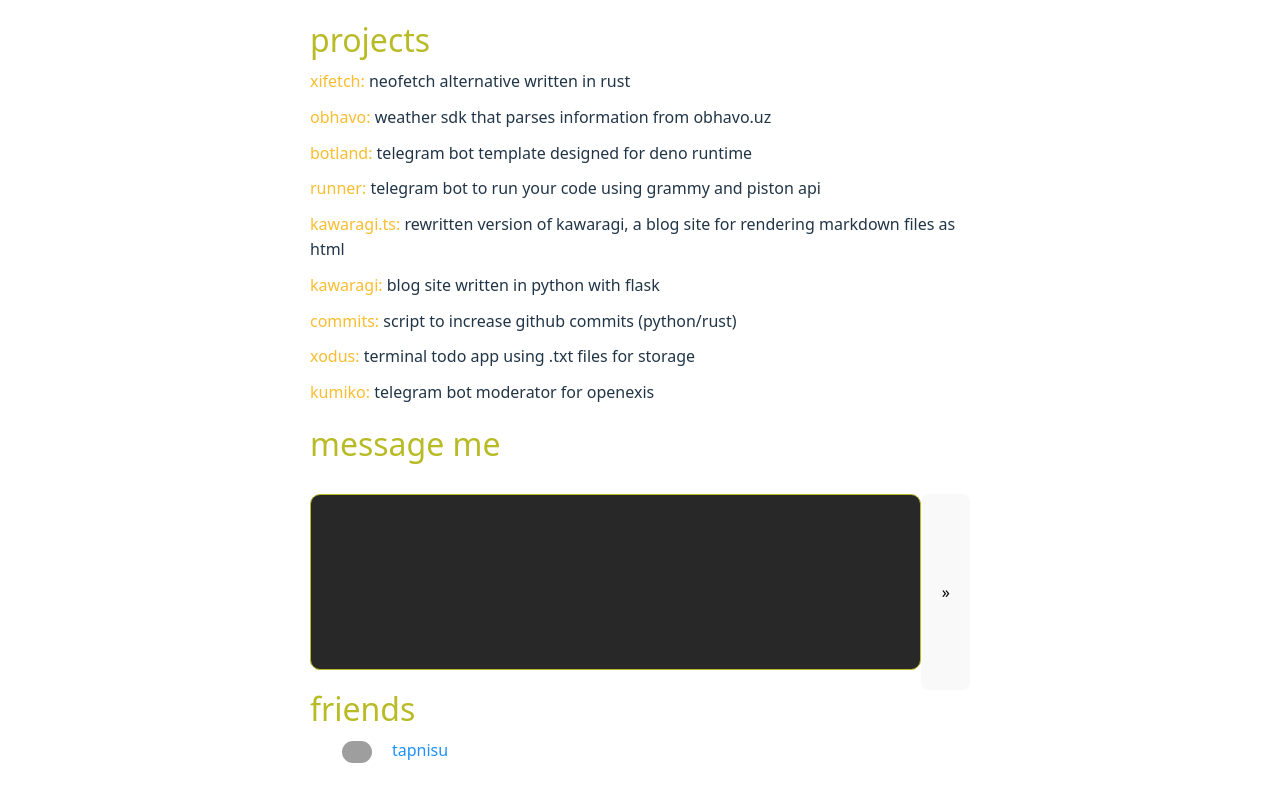
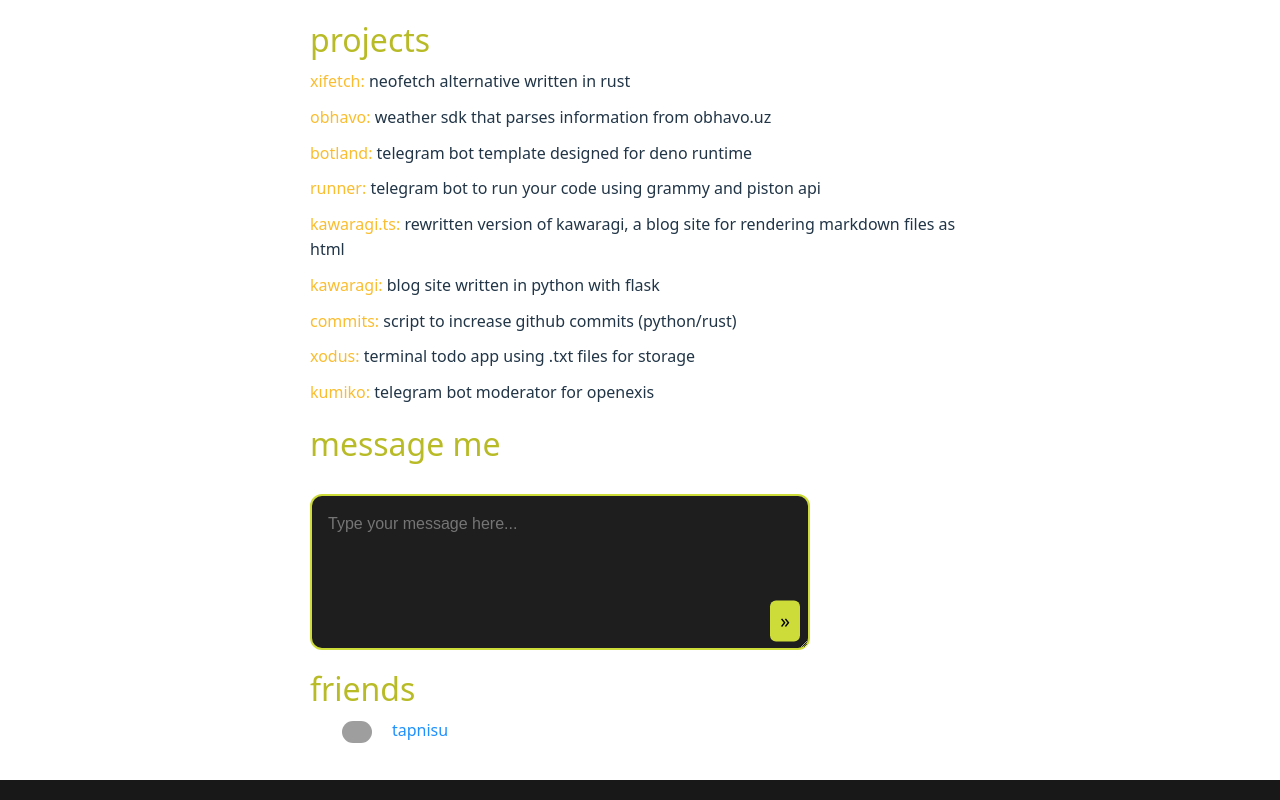
Before and after one commit to ae5259/humble, a React (Vite) app: page / in a window 1280 px wide. Shown: the part 651-1451 px from the top of the page. Built offline with nearby package versions, Linux system fonts and the light colour scheme; grey boxes are pictures that could not be loaded.

Commit message:
fix: make button better

```diff
--- a/src/App.css
+++ b/src/App.css
@@ -192,3 +192,55 @@ textarea {
 p, li {
   line-height: 1.6;
 }
+
+.textme {
+  position: relative;
+  width: 100%;
+  max-width: 500px;
+}
+
+.textarea {
+  width: 100%;
+  padding: 1rem;
+  padding-right: 3rem; /* space for the button */
+  font-size: 1rem;
+  border: 2px solid #cddc39;
+  border-radius: 0.75rem;
+  background-color: #1e1e1e;
+  color: #fff;
+  box-sizing: border-box;
+  resize: vertical;
+}
+
+.send {
+  position: absolute;
+  top: 65%;
+  right: 10px;
+  transform: translateY(-50%);
+  background-color: #cddc39;
+  color: #000;
+  font-size: 1.2rem;
+  border: none;
+  border-radius: 6px;
+  padding: 6px 10px;
+  cursor: pointer;
+}
+
+@media (max-width: 480px) {
+  .textarea {
+    font-size: 0.95rem;
+  }
+
+  .send {
+    font-size: 1rem;
+    padding: 5px 8px;
+  }
+}
+
+.input-wrapper {
+  display: flex;
+  flex-direction: column;
+  align-items: center;
+  justify-content: center;
+  width: 100%;
+}
--- a/src/components/Contact.tsx
+++ b/src/components/Contact.tsx
@@ -12,6 +12,7 @@ export default function Contact() {
         <h2>message me</h2>
 
         <div className="textme">
+          <div className="input-wrapper">
             <textarea
               className="textarea"
               name="message"
@@ -20,14 +21,21 @@ export default function Contact() {
               rows={5}
               value={message}
               onChange={(e) => setMessage(e.target.value)}
-          >
-          </textarea>
+              placeholder="Type your message here..."
+            />
             <button
               className="send"
-            onClick={async () => await sendMessage(message)}
+              onClick={async () => {
+                if (message.trim()) {
+                  await sendMessage(message);
+                  setMessage("");
+                }
+              }}
+              disabled={!message.trim()}
             >
               »
             </button>
+          </div>
         </div>
         {popUp && <PopupDialog message={popUpMessage} />}
       </section>
```
Lines whose indentation alone changed are shown as unchanged.
